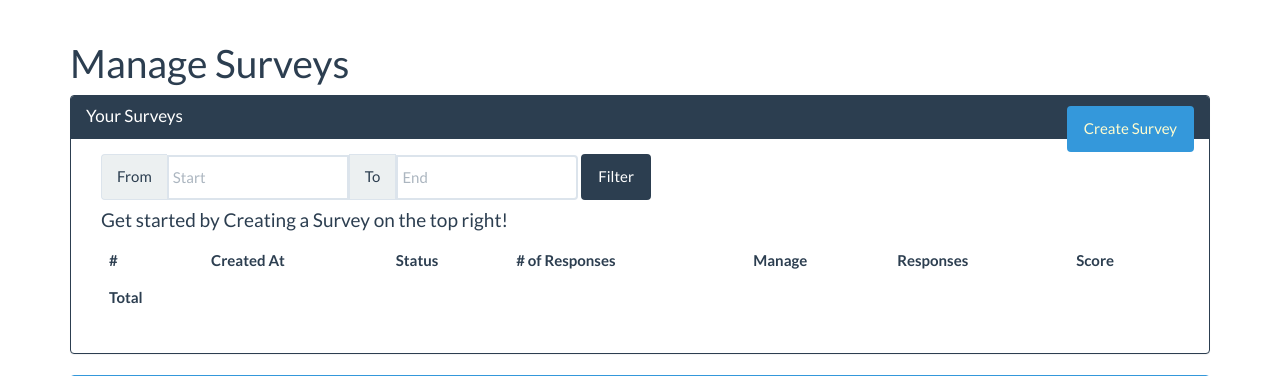
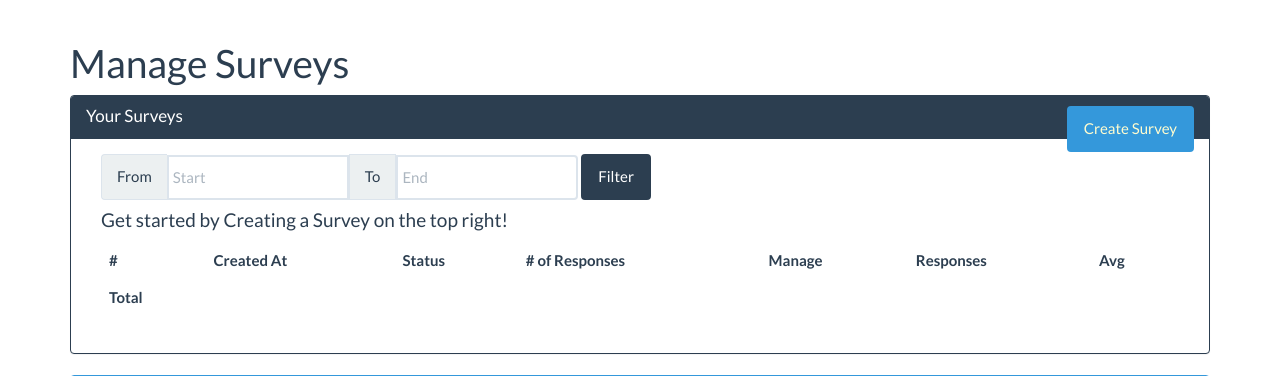
Before and after one commit to doodla/lifion-test, a Django app: template lifion/templates/lifion/survey/manage.html in a window 1280 px wide. Shown: the part 60-436 px from the top of the page. Run offline with Django 3.2, Linux system fonts and the light colour scheme; the template is opened without the code that fills it, so the values that code supplies are empty; parts of the project's set-up code (start-up, migrations or seed data) failed here and were passed over; some libraries are stand-ins or nearby versions.

Commit message:
Added Avg Score metric

```diff
--- a/lifion/models.py
+++ b/lifion/models.py
@@ -126,6 +126,7 @@ class Submission(models.Model):
     user = models.ForeignKey(LifionUser, on_delete=CASCADE, blank=True, null=True)
     comment = models.TextField(default='')
     score = models.IntegerField(default=0)
+    avg = models.DecimalField(default=0.0, max_digits=3, decimal_places=2)
     created_at = models.DateTimeField(auto_now_add=True)
     anonymous = models.BooleanField(default=False)
 
--- a/lifion/templates/lifion/survey/manage.html
+++ b/lifion/templates/lifion/survey/manage.html
@@ -50,7 +50,7 @@
                                     <th># of Responses</th>
                                     <th>Manage</th>
                                     <th>Responses</th>
-                                    <th>Score</th>
+                                    <th>Avg</th>
                                 </tr>
                                 </thead>
                                 <tbody>
@@ -73,7 +73,7 @@
                                             <a href="{% url 'survey_responses' survey_id=survey.id %}" class="btn btn-info"><span
                                                     class="glyphicon glyphicon-envelope" aria-hidden="true"></span></a>
                                         </td>
-                                        <td>{% if survey.score %}{{ survey.score }}{% else %}0{% endif %}</td>
+                                        <td>{% if survey.avg %}{{ survey.avg }}{% else %}0{% endif %}</td>
                                     </tr>
                                 {% empty %}
                                     <h4>Get started by Creating a Survey on the top right!</h4>
--- a/lifion/templates/lifion/survey/response.html
+++ b/lifion/templates/lifion/survey/response.html
@@ -35,6 +35,7 @@
                                 <th>Submitted At</th>
                                 <th>Comment</th>
                                 <th>Score</th>
+                                <th>Avg</th>
                             </tr>
                             </thead>
                             <tbody>
@@ -45,6 +46,7 @@
                                     <td>{{ response.created_at }}</td>
                                     <td>{{ response.comment }}</td>
                                     <td>{{ response.score }}</td>
+                                    <td>{{ response.avg }}</td>
                                 </tr>
                             {% endfor %}
                             </tbody>
@@ -55,6 +57,7 @@
                             <td></td>
                             <td></td>
                             <td><strong>{{ total }}</strong></td>
+                            <td><strong>{{ avg }}</strong></td>
                         </tr>
                         </tfoot>
                         </table>
```
Also changed, not shown: lifion/views.py (+13 -6 lines), lifion/migrations/0008_submission_avg.py (added).
